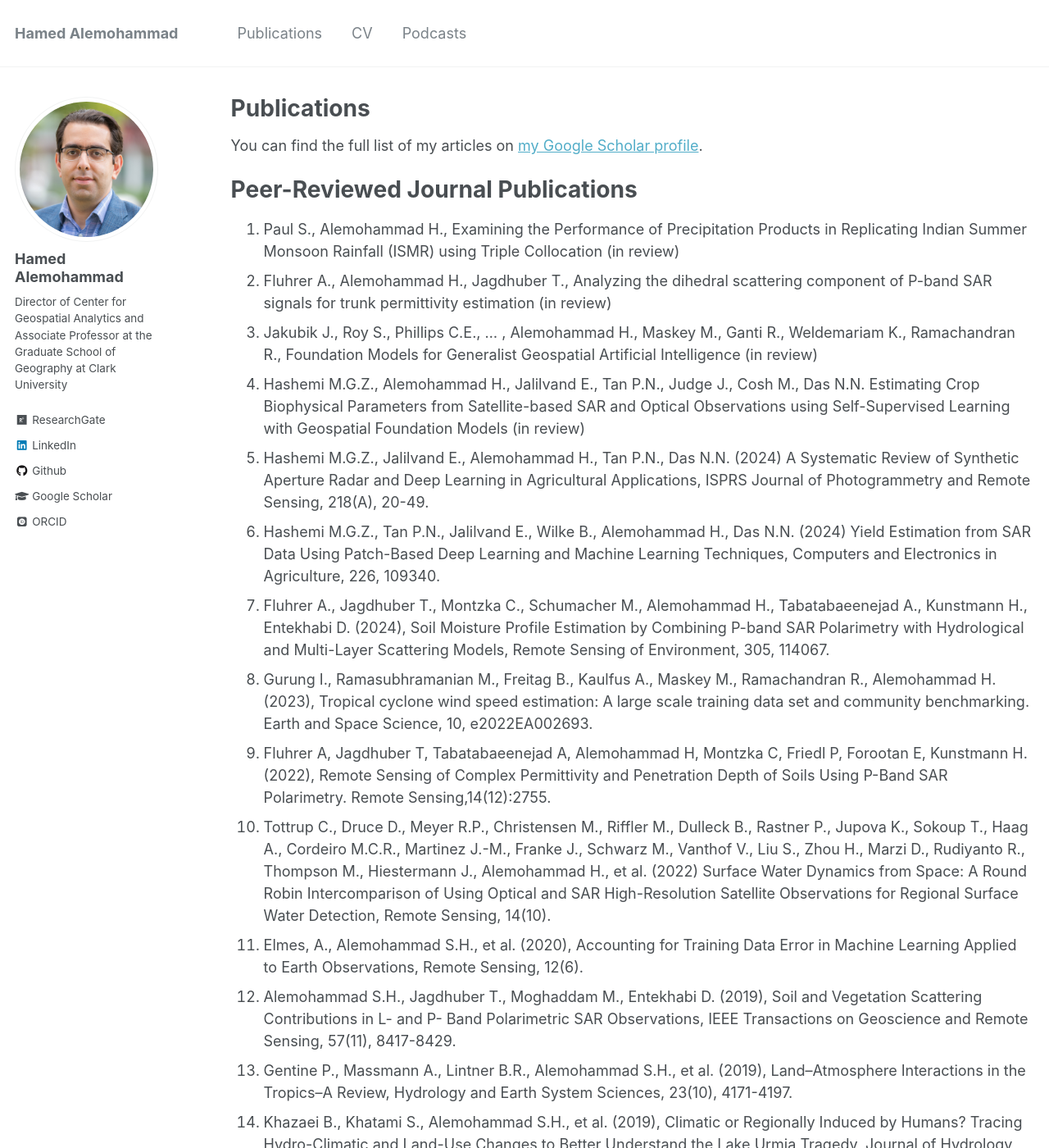
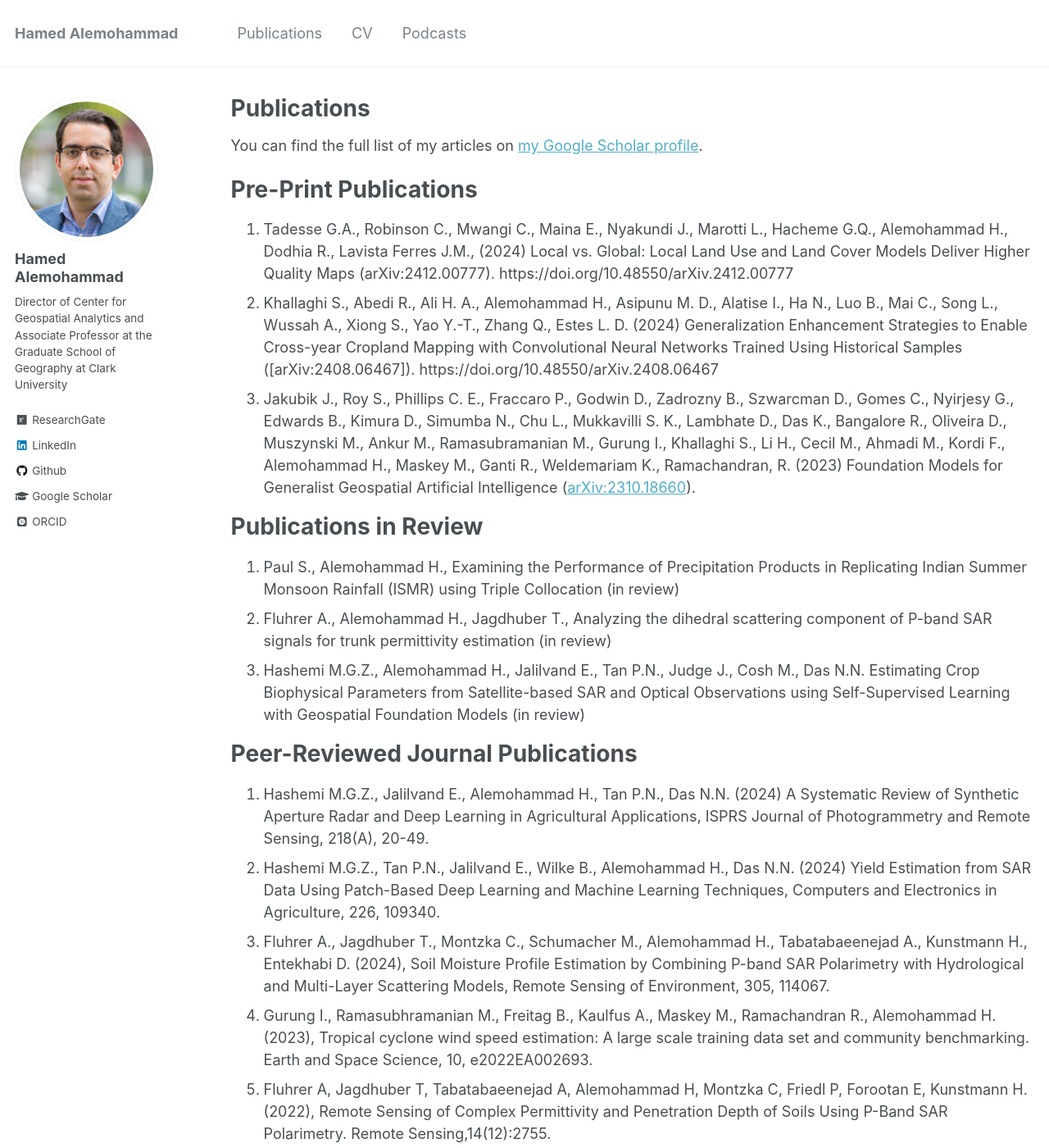
Before and after one commit to HamedAlemo/hamedalemo.github.io, a Jekyll site: the page built from _pages/publications.md, in a window 1280 px wide and 1400 px high. Shown: the whole window at 82% size. Built offline with Jekyll 4.4.1, drawn with Linux system fonts in a browser that asks for light colours; some web fonts are replaced.

Commit message:
updated cv, pubs

```diff
--- a/_pages/publications.md
+++ b/_pages/publications.md
@@ -17,13 +17,21 @@ author_profile: true
 
 You can find the full list of my articles on [my Google Scholar profile](https://scholar.google.com/citations?user=ysq7m-YAAAAJ).
 
+# Pre-Print Publications
+
+1.	Tadesse G.A., Robinson C., Mwangi C., Maina E., Nyakundi J., Marotti L., Hacheme G.Q., Alemohammad H., Dodhia R., Lavista Ferres J.M., (2024) Local vs. Global: Local Land Use and Land Cover Models Deliver Higher Quality Maps (arXiv:2412.00777). https://doi.org/10.48550/arXiv.2412.00777
+1.	Khallaghi S., Abedi R., Ali H. A., Alemohammad H., Asipunu M. D., Alatise I., Ha N., Luo B., Mai C., Song L., Wussah A., Xiong S., Yao Y.-T., Zhang Q., Estes L. D. (2024) Generalization Enhancement Strategies to Enable Cross-year Cropland Mapping with Convolutional Neural Networks Trained Using Historical Samples ([arXiv:2408.06467]). https://doi.org/10.48550/arXiv.2408.06467
+1.	Jakubik J., Roy S., Phillips C. E., Fraccaro P., Godwin D., Zadrozny B., Szwarcman D., Gomes C., Nyirjesy G., Edwards B., Kimura D., Simumba N., Chu L., Mukkavilli S. K., Lambhate D., Das K., Bangalore R., Oliveira D., Muszynski M., Ankur M., Ramasubramanian M., Gurung I., Khallaghi S., Li H., Cecil M., Ahmadi M., Kordi F., Alemohammad H., Maskey M., Ganti R., Weldemariam K., Ramachandran, R. (2023) Foundation Models for Generalist Geospatial Artificial Intelligence ([arXiv:2310.18660](https://doi.org/10.48550/arXiv.2310.18660)).
+
+# Publications in Review
+
+1.	Paul S., Alemohammad H., Examining the Performance of Precipitation Products in Replicating Indian Summer Monsoon Rainfall (ISMR) using Triple Collocation (in review)
+1.	Fluhrer A., Alemohammad H., Jagdhuber T., Analyzing the dihedral scattering component of P-band SAR signals for trunk permittivity estimation (in review)
+1.	Hashemi M.G.Z., Alemohammad H., Jalilvand E., Tan P.N., Judge J., Cosh M., Das N.N. Estimating Crop Biophysical Parameters from Satellite-based SAR and Optical Observations using Self-Supervised Learning with Geospatial Foundation Models (in review)
+
+
 # Peer-Reviewed Journal Publications
 
-1. Paul S., Alemohammad H., Examining the Performance of Precipitation Products in Replicating Indian Summer
-Monsoon Rainfall (ISMR) using Triple Collocation (in review)
-1.	Fluhrer A., Alemohammad H., Jagdhuber T., Analyzing the dihedral scattering component of P-band SAR signals for trunk permittivity estimation (in review)
-1.	Jakubik J., Roy S., Phillips C.E., ... , Alemohammad H.,  Maskey M., Ganti R., Weldemariam K., Ramachandran R., Foundation Models for Generalist Geospatial Artificial Intelligence (in review)
-1.	Hashemi M.G.Z., Alemohammad H., Jalilvand E., Tan P.N., Judge J., Cosh M., Das N.N. Estimating Crop Biophysical Parameters from Satellite-based SAR and Optical Observations using Self-Supervised Learning with Geospatial Foundation Models (in review)
 1.	Hashemi M.G.Z., Jalilvand E., Alemohammad H., Tan P.N., Das N.N. (2024) A Systematic Review of Synthetic Aperture Radar and Deep Learning in Agricultural Applications, ISPRS Journal of Photogrammetry and Remote Sensing, 218(A), 20-49.
 1.	Hashemi M.G.Z., Tan P.N., Jalilvand E., Wilke B., Alemohammad H., Das N.N. (2024) Yield Estimation from SAR Data Using Patch-Based Deep Learning and Machine Learning Techniques, Computers and Electronics in Agriculture, 226, 109340.
 1.	Fluhrer A., Jagdhuber T., Montzka C., Schumacher M., Alemohammad H., Tabatabaeenejad A., Kunstmann H., Entekhabi D. (2024), Soil Moisture Profile Estimation by Combining P-band SAR Polarimetry with Hydrological and Multi-Layer Scattering Models, Remote Sensing of Environment, 305, 114067.
```
Also changed, not shown: 1 other file.
